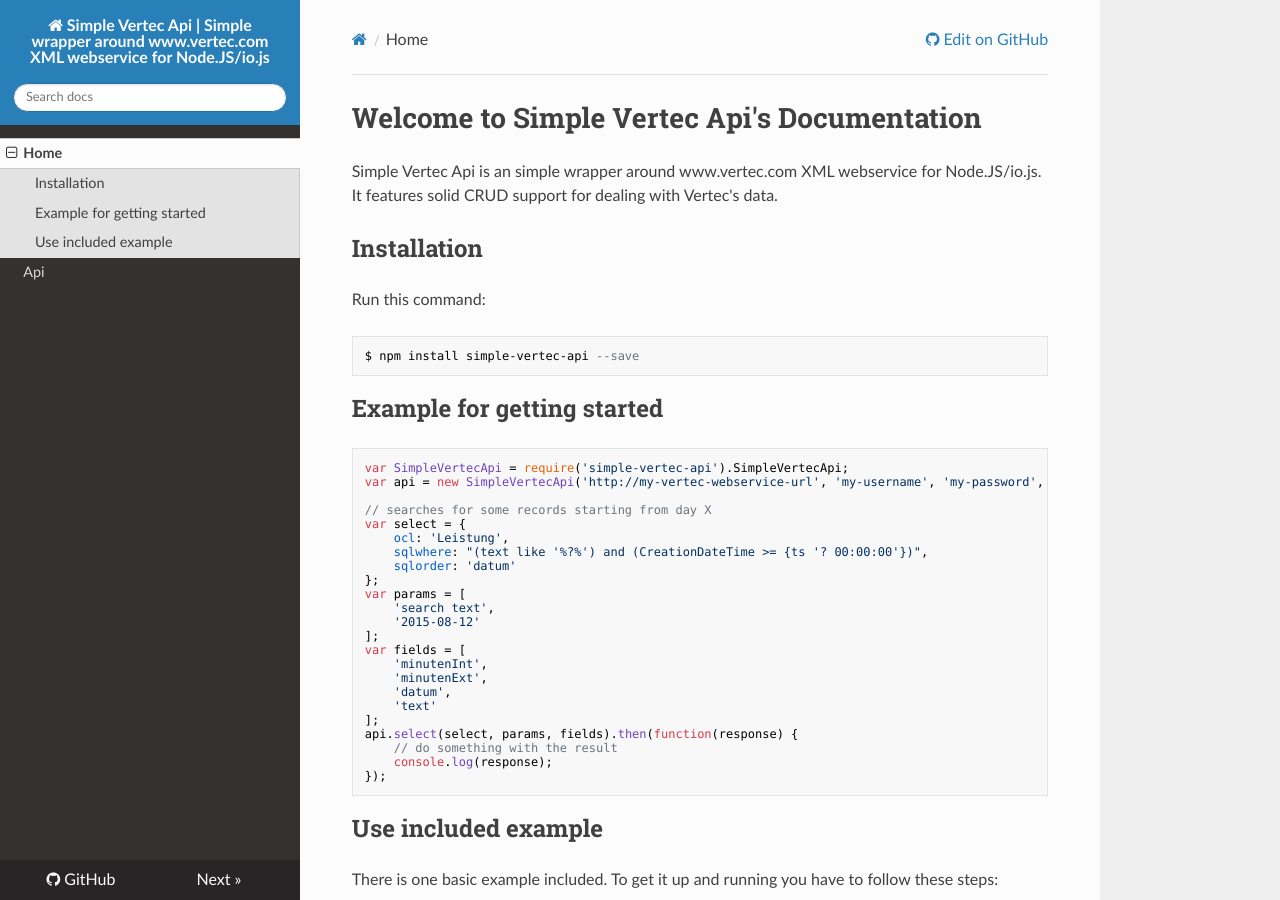
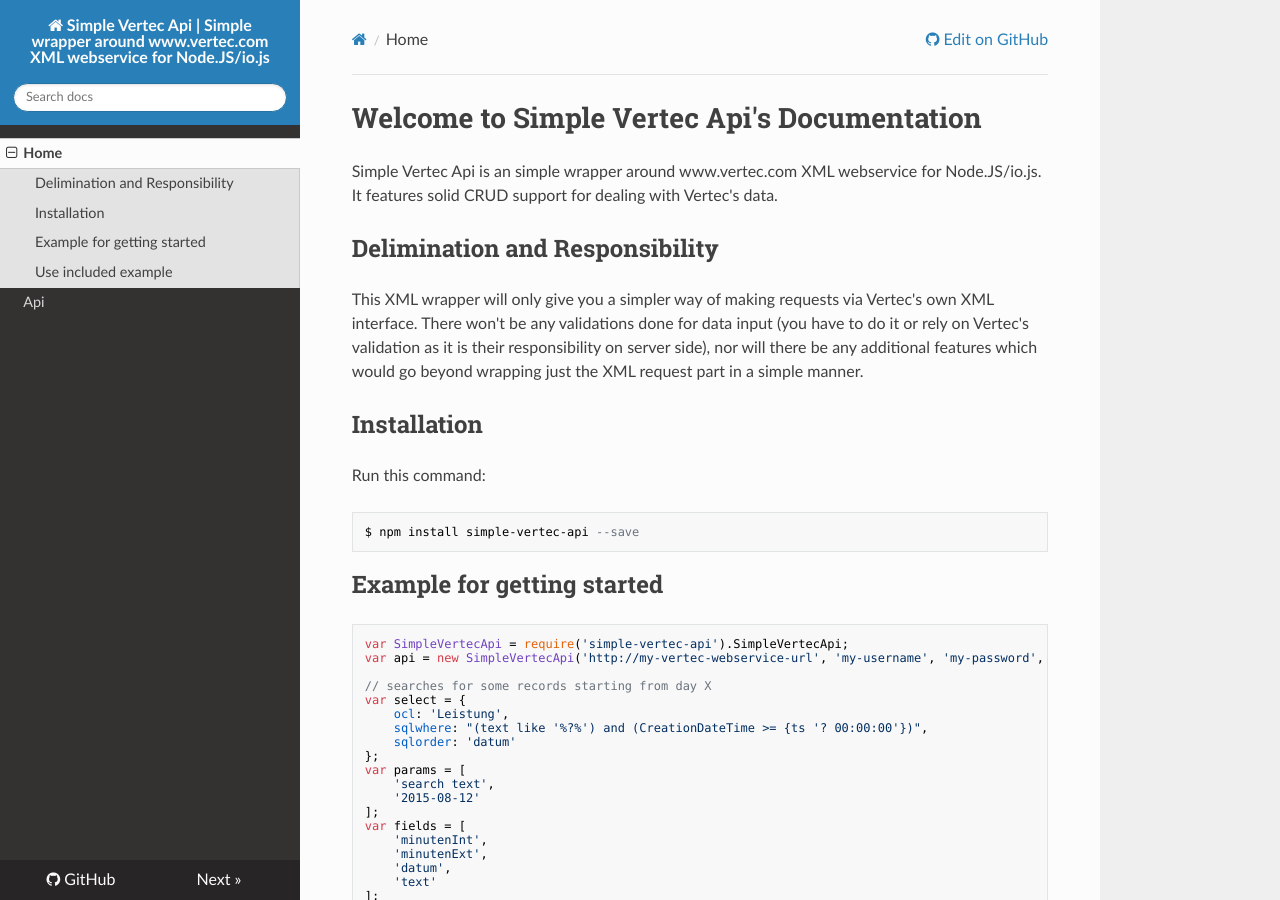
Before and after one commit to dimitri-koenig/simple-vertec-api, an MkDocs documentation site: the page built from docs/index.md, in a window 1280 px wide and 900 px high. Built offline with MkDocs 1.6.1, drawn with Linux system fonts in a browser that asks for light colours; nearby versions of some CDN libraries; old or Windows-style settings are respelled for this version of MkDocs.

Commit message:
Added docs section about responsibility (#53)

```diff
--- a/docs/index.md
+++ b/docs/index.md
@@ -2,6 +2,12 @@
 
 Simple Vertec Api is an simple wrapper around www.vertec.com XML webservice for Node.JS/io.js.
 It features solid CRUD support for dealing with Vertec's data.
+
+
+## Delimination and Responsibility
+
+This XML wrapper will only give you a simpler way of making requests via Vertec's own XML interface. There won't be any validations done for data input (you have to do it or rely on Vertec's validation as it is their responsibility on server side), nor will there be any additional features which would go beyond wrapping just the XML request part in a simple manner.
+
 
 ## Installation
 
```
